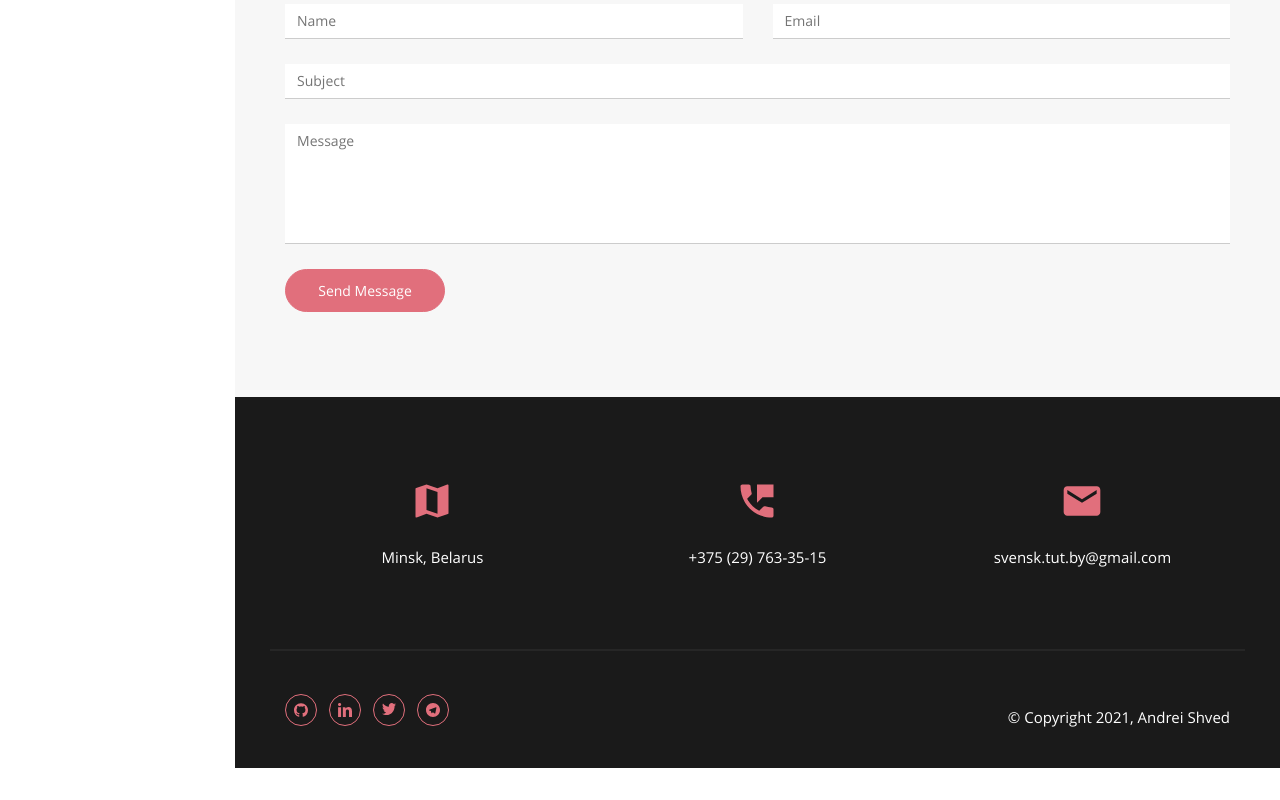
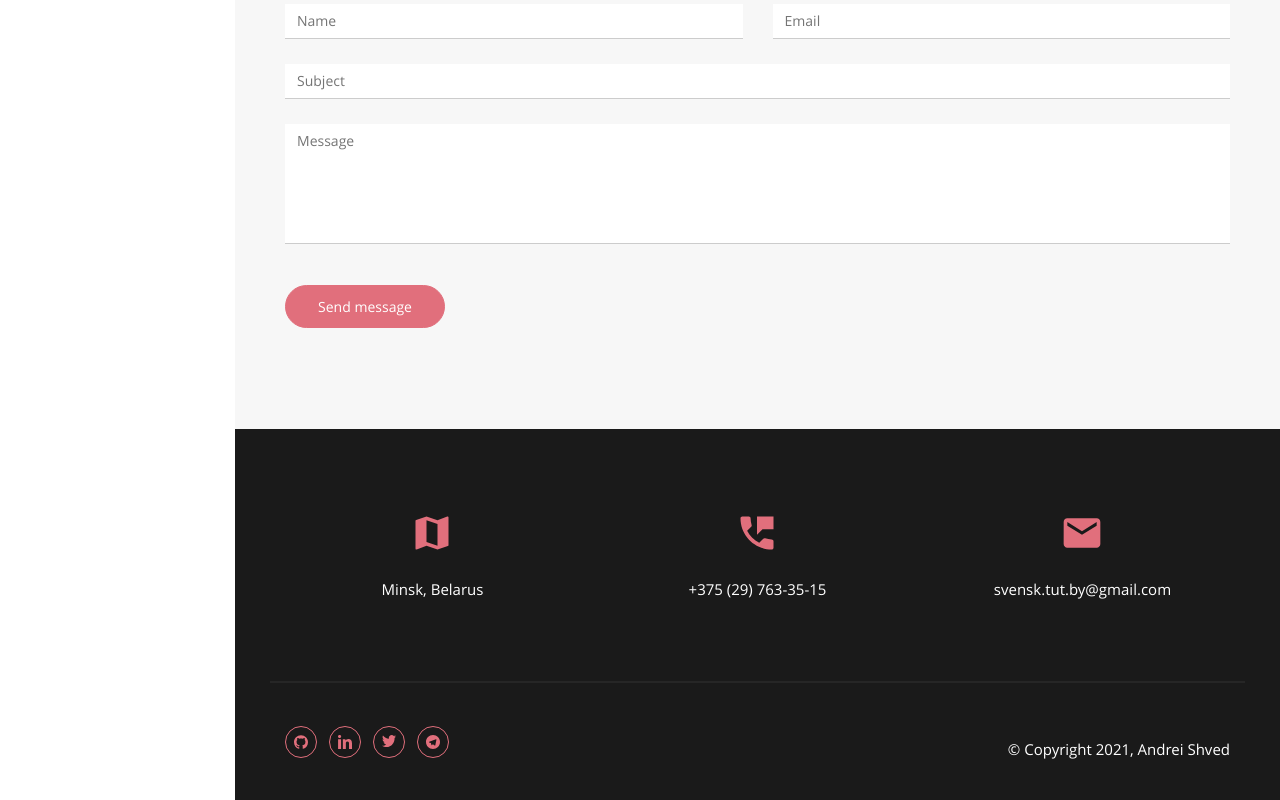
Before and after one commit to svensktutby/personal-portfolio, a React (Create React App) app: page / in a window 1280 px wide. Shown: the part 5342-6142 px from the top of the page. Before the commit the page ends 6110 px from the top, so only its background shows below. Built offline with nearby package versions, Linux system fonts and the light colour scheme; no server answers.

Commit message:
feat: add SubmitButton component

```diff
--- a/src/components/Contact/Form/Form.module.scss
+++ b/src/components/Contact/Form/Form.module.scss
@@ -45,18 +45,10 @@
   resize: none;
 }
 
-.sendingText {
-  animation: blink 1s ease infinite;
+.submitWrapper {
+  min-height: 75px;
+  width: 160px;
+  display: flex;
+  align-items: center;
+  justify-content: center;
 }
-
-@keyframes blink {
-  0% {
-    color: rgba($white, 1);
-  }
-  50% {
-    color: rgba($white, 0.5);
-  }
-  100% {
-    color: rgba($white, 1);
-  }
-}
--- a/src/components/Contact/Form/Form.tsx
+++ b/src/components/Contact/Form/Form.tsx
@@ -1,12 +1,14 @@
 import React, { BaseSyntheticEvent, FC, useState } from 'react';
 
 import s from './Form.module.scss';
-import styleBtn from '../../common/styles/button.module.scss';
 import styleInput from '../../common/styles/input.module.scss';
+import { SubmitButton } from '../../common/SubmitButton';
 import { api } from '../../../api';
 
 export const Form: FC = () => {
   const [fetchRequest, setFetchRequest] = useState(false);
+  const [success, setSuccess] = useState(false);
+  const [error, setError] = useState(false);
 
   const { sendEmail } = api;
 
@@ -14,16 +16,26 @@ export const Form: FC = () => {
     e.preventDefault();
     setFetchRequest(true);
 
+    const finallyCallback = (delay: number = 6000) => {
+      setTimeout(() => {
+        setFetchRequest(false);
+        setSuccess(false);
+        setError(false);
+      }, delay);
+    };
+
     sendEmail(e)
       .then((result) => {
         e.target.reset();
+        setSuccess(true);
         console.log(result.text);
       })
       .catch((error) => {
+        setError(true);
         console.log(error.text);
       })
       .finally(() => {
-        setFetchRequest(false);
+        finallyCallback();
       });
   };
 
@@ -64,17 +76,15 @@ export const Form: FC = () => {
         />
       </label>
       <div className={s.submitWrapper}>
-        <button
-          className={`${styleBtn.btn}`}
+        <SubmitButton
           type="submit"
           disabled={fetchRequest}
+          fetching={fetchRequest}
+          error={error}
+          success={success}
         >
-          {fetchRequest ? (
-            <span className={s.sendingText}>Sending...</span>
-          ) : (
-            <>Send message</>
-          )}
-        </button>
+          <span>Send message</span>
+        </SubmitButton>
       </div>
     </form>
   );
--- a/src/components/Main/Main.module.scss
+++ b/src/components/Main/Main.module.scss
@@ -175,9 +175,15 @@
 
   &:focus {
     outline: none;
-    // Mouse shape
-    & div div {
-      box-shadow: 0 5px 20px $white;
+  }
+
+  @media (hover: hover) {
+    &:hover,
+    &:focus {
+      // Mouse shape
+      & div div {
+        box-shadow: 0 5px 20px $white;
+      }
     }
   }
 }
--- /dev/null
+++ b/src/components/common/SubmitButton/SubmitButton.module.scss
@@ -0,0 +1,211 @@
+@import "src/components/common/styles/base/variables";
+$button-width: 160px;
+$button-height: 43px;
+$padding: 10px 30px;
+$border-radius: 30px;
+$spinner-width: $button-width/6;
+$btn-bg: $theme-color;
+$text-light: $white;
+$tr-t: $transition-time;
+$tr-t-min: 0.05s;
+
+.btn {
+  position: relative;
+
+  display: inline-block;
+  width: $button-width;
+  height: $button-height;
+  padding: $padding;
+
+  font-size: $font-size-sm;
+  line-height: $line-height;
+  text-align: center;
+  color: $text-light;
+
+  background-color: $btn-bg;
+  border-width: 1px;
+  border-style: solid;
+  border-color: $btn-bg;
+  border-radius: $border-radius;
+  cursor: pointer;
+
+  transition: background-color $tr-t, color $tr-t, border-radius $tr-t, width $tr-t, height $tr-t;
+
+  appearance: none;
+
+  &:disabled {
+    cursor: default;
+  }
+
+  &:focus {
+    outline: 0;
+    box-shadow: $shadow;
+  }
+
+  @media (hover: hover) {
+    &:hover:not(:disabled) {
+      color: $theme-color;
+
+      background-color: $white;
+    }
+  }
+
+  &.default {
+    & span {
+      display: inline-block;
+
+      animation: scale 1s;
+    }
+  }
+
+  &.fetching {
+    width: $button-width/2.2;
+    min-width: 0;
+    height: $button-width/2.2;
+
+    color: transparent;
+
+    border-radius: 50%;
+
+    transition: background-color $tr-t-min, color $tr-t-min, border-radius $tr-t, width $tr-t, height $tr-t;
+
+    &::after {
+      content: "";
+      position: absolute;
+      top: 50%;
+      left: 50%;
+
+      width: $spinner-width;
+      height: $spinner-width;
+
+      border: 4px solid $text-light;
+      border-left-color: transparent;
+      border-radius: 50%;
+      transform: translate(-50%, -50%);
+
+      transition-timing-function: ease-in-out;
+      animation: spin linear 1s forwards infinite;
+    }
+
+    &.success {
+      &::after {
+        display: none;
+      }
+
+      &::before {
+        content: "";
+        position: absolute;
+        top: 50%;
+        left: 50%;
+
+        width: $spinner-width;
+        height: $spinner-width/2;
+
+        border: 4px solid $text-light;
+        border-top: 0;
+        border-right: 0;
+        transform: translate(-50%, -50%) rotate(0deg) scale(0);
+
+        animation: success ease-in 0.15s forwards;
+        animation-delay: 0.5s;
+      }
+    }
+
+    &.error {
+      position: relative;
+
+      animation: vibrate ease-in 0.5s forwards;
+      animation-delay: 0.5s;
+
+      &::after {
+        display: none;
+      }
+
+      &::before {
+        content: "!";
+        position: absolute;
+        top: 50%;
+        left: 50%;
+
+        font-weight: bold;
+        font-size: 1.8rem;
+        text-align: center;
+        color: $text-light;
+
+        transform: translate(-50%, -50%) scale(0);
+
+        animation: error ease-in 0.5s forwards;
+        animation-delay: 0.5s;
+      }
+    }
+  }
+
+  & span {
+    display: none;
+  }
+}
+
+@keyframes spin {
+  from {
+    transform: translate(-50%, -50%) rotate(0deg);
+  }
+  to {
+    transform: translate(-50%, -50%) rotate(360deg);
+  }
+}
+
+@keyframes success {
+  from {
+    transform: translate(-50%, -50%) rotate(0) scale(0);
+  }
+  to {
+    transform: translate(-50%, -50%) rotate(-45deg) scale(1);
+  }
+}
+
+@keyframes error {
+  from {
+    transform: translate(-50%, -50%) scale(0);
+  }
+  to {
+    background-color: $color-danger;
+    transform: translate(-50%, -50%) scale(1);
+  }
+}
+
+@keyframes vibrate {
+  0%,
+  30%,
+  60%,
+  85%,
+  100% {
+    left: 0;
+
+    background-color: $color-danger;
+  }
+  10%,
+  40%,
+  90%,
+  70% {
+    left: -2px;
+
+    background-color: $color-danger;
+  }
+  20%,
+  50%,
+  80%,
+  95% {
+    left: 2px;
+
+    background-color: $color-danger;
+  }
+}
+
+@keyframes scale {
+  from {
+    transform: scale(0);
+  }
+  to {
+    transform: scale(1);
+  }
+}
--- /dev/null
+++ b/src/components/common/SubmitButton/SubmitButton.tsx
@@ -0,0 +1,32 @@
+import React, { ButtonHTMLAttributes, DetailedHTMLProps, FC } from 'react';
+
+import s from './SubmitButton.module.scss';
+
+type DefaultButtonPropsType = DetailedHTMLProps<
+  ButtonHTMLAttributes<HTMLButtonElement>,
+  HTMLButtonElement
+>;
+
+type PropsType = DefaultButtonPropsType & {
+  fetching: boolean;
+  success: boolean;
+  error: boolean;
+};
+
+export const SubmitButton: FC<PropsType> = ({
+  fetching,
+  success,
+  error,
+  className,
+  ...restProps
+}) => {
+  let finalClassName = `${s.btn} ${className ? className : ''}`;
+
+  fetching
+    ? (finalClassName += ` ${s.fetching}`)
+    : (finalClassName += ` ${s.default}`);
+  if (success) finalClassName += ` ${s.success}`;
+  if (error) finalClassName += ` ${s.error}`;
+
+  return <button className={finalClassName} {...restProps} />;
+};
--- /dev/null
+++ b/src/components/common/SubmitButton/index.ts
@@ -0,0 +1 @@
+export * from './SubmitButton';
--- a/src/components/common/styles/button.module.scss
+++ b/src/components/common/styles/button.module.scss
@@ -1,11 +1,11 @@
 @import "src/components/common/styles/base/variables";
 $btn-min-width: 160px;
+$padding: 10px 30px;
+$border-radius: 30px;
 $color1: $white;
 $color2: $theme-color;
-$background-color: $theme-color;
-$padding: 10px 30px;
-$border-radius: 30px;
-$box-shadow: 0 5px 20px rgba($color2, 0.5);
+$btn-bg: $theme-color;
+$shadow: 0 5px 20px rgba($color2, 0.5);
 $transition-time: $transition-time * 2;
 $transition-delay: 0.1s;
 
@@ -28,7 +28,7 @@ $transition-delay: 0.1s;
   text-decoration: none;
   word-break: initial;
 
-  background-color: $background-color;
+  background-color: $btn-bg;
   border-width: 1px;
   border-style: solid;
   border-color: $color2;
@@ -58,12 +58,13 @@ $transition-delay: 0.1s;
 
   &:disabled {
     background-color: rgba($color2, 0.7);
+    border-color: rgba($color2, 0.7);
     cursor: default;
   }
 
   &:focus {
     outline: 0;
-    box-shadow: $box-shadow;
+    box-shadow: $shadow;
   }
 
   @media (hover: hover) {
@@ -72,7 +73,7 @@ $transition-delay: 0.1s;
 
       color: $color2;
 
-      box-shadow: $box-shadow;
+      box-shadow: $shadow;
 
       transition-delay: $transition-delay;
 
```
